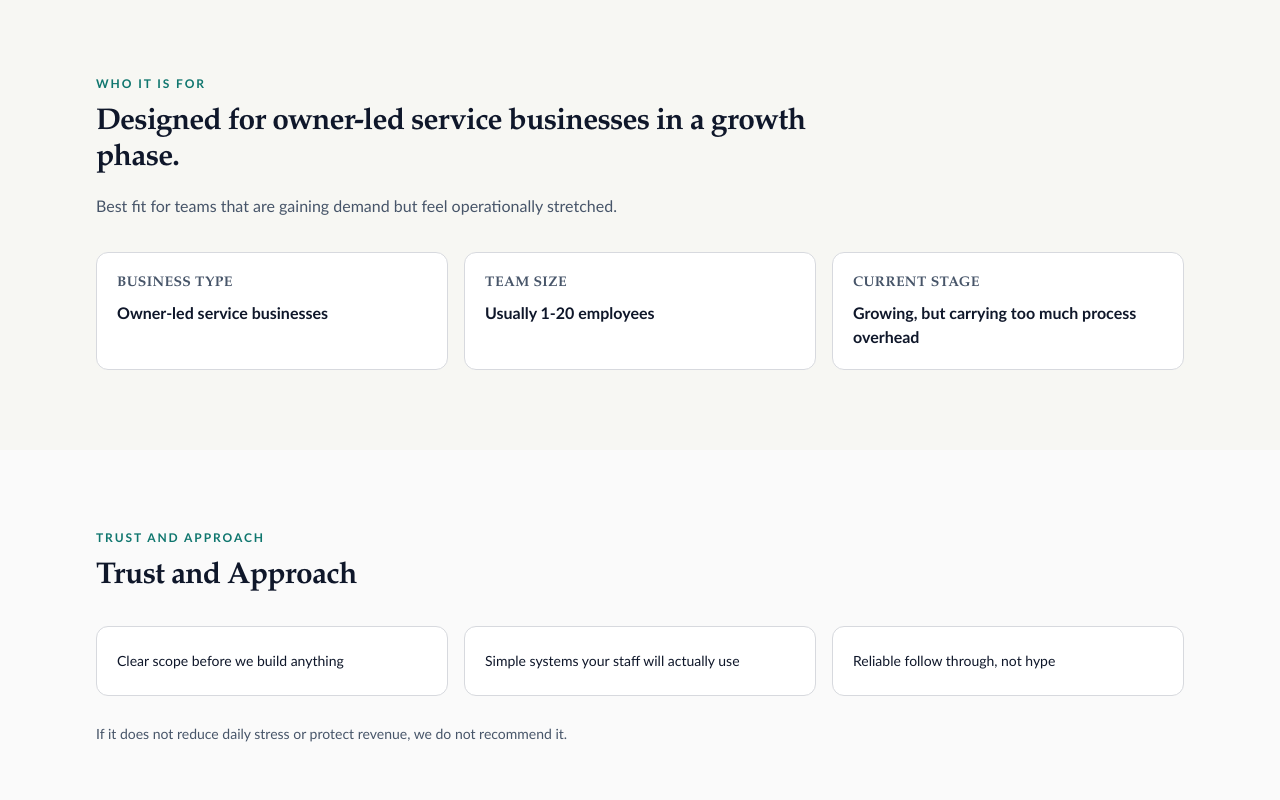
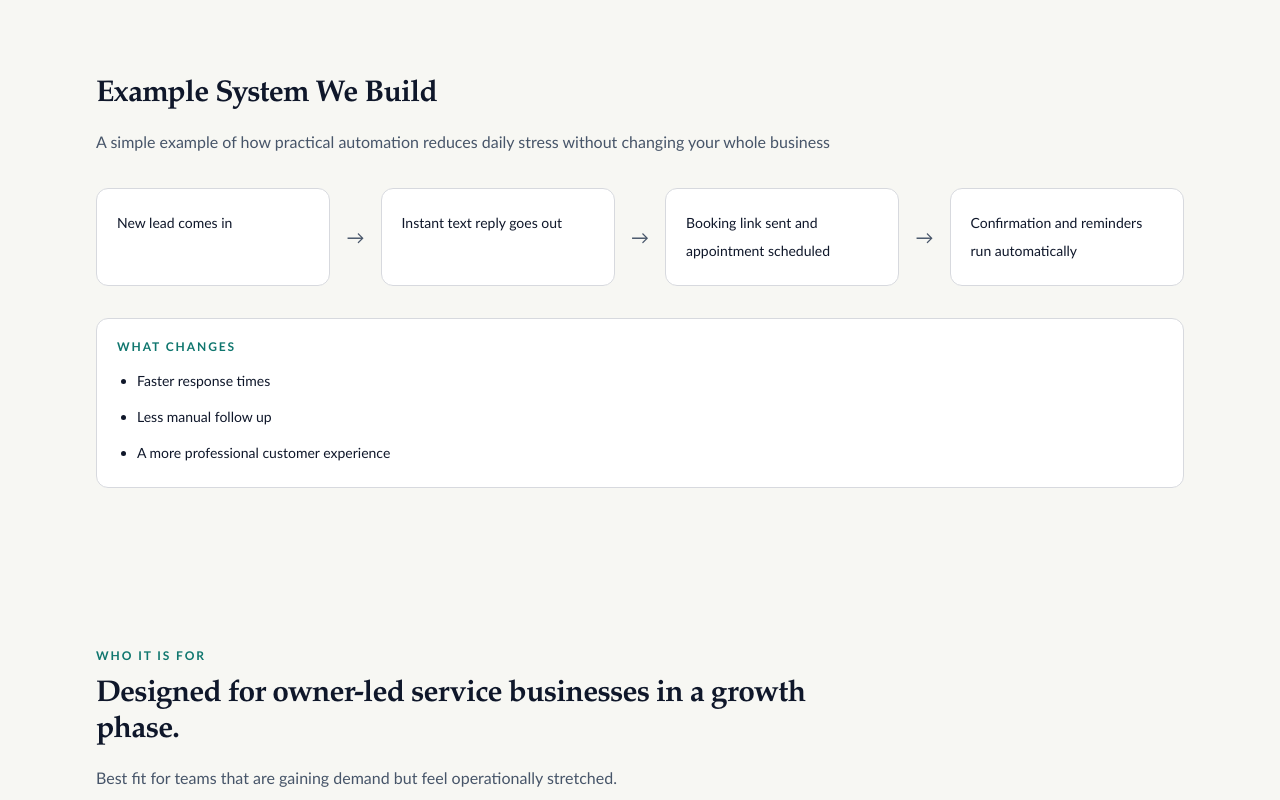
Before and after one commit to blakegrosenthal/operaite-site, a Next.js app: page / in a window 1280 px wide. Shown: the part 2820-3620 px from the top of the page. Built offline with nearby package versions, Linux system fonts and the light colour scheme; no server answers.

Commit message:
services and visuals updates

```diff
--- a/app/page.tsx
+++ b/app/page.tsx
@@ -170,6 +170,51 @@ export default function HomePage() {
       </Section>
 
       <Section
+        id="example-system"
+        title="Example System We Build"
+        description="A simple example of how practical automation reduces daily stress without changing your whole business"
+        className="reveal-up"
+      >
+        <div className="flex flex-col gap-2 md:flex-row md:items-stretch md:gap-3">
+          <div className="rounded-xl border border-line bg-white p-5 text-sm font-medium leading-7 text-foreground md:flex-1">
+            New lead comes in
+          </div>
+          <div className="flex items-center justify-center text-lg text-muted md:px-1">
+            <span className="md:hidden">↓</span>
+            <span className="hidden md:inline">→</span>
+          </div>
+          <div className="rounded-xl border border-line bg-white p-5 text-sm font-medium leading-7 text-foreground md:flex-1">
+            Instant text reply goes out
+          </div>
+          <div className="flex items-center justify-center text-lg text-muted md:px-1">
+            <span className="md:hidden">↓</span>
+            <span className="hidden md:inline">→</span>
+          </div>
+          <div className="rounded-xl border border-line bg-white p-5 text-sm font-medium leading-7 text-foreground md:flex-1">
+            Booking link sent and appointment scheduled
+          </div>
+          <div className="flex items-center justify-center text-lg text-muted md:px-1">
+            <span className="md:hidden">↓</span>
+            <span className="hidden md:inline">→</span>
+          </div>
+          <div className="rounded-xl border border-line bg-white p-5 text-sm font-medium leading-7 text-foreground md:flex-1">
+            Confirmation and reminders run automatically
+          </div>
+        </div>
+
+        <div className="mt-8 rounded-xl border border-line bg-white p-5">
+          <p className="text-xs font-semibold uppercase tracking-[0.16em] text-accent">
+            What changes
+          </p>
+          <ul className="mt-3 list-disc space-y-2 pl-5 text-sm leading-7 text-foreground">
+            <li>Faster response times</li>
+            <li>Less manual follow up</li>
+            <li>A more professional customer experience</li>
+          </ul>
+        </div>
+      </Section>
+
+      <Section
         id="who-its-for"
         eyebrow="Who it is for"
         title="Designed for owner-led service businesses in a growth phase."
```
